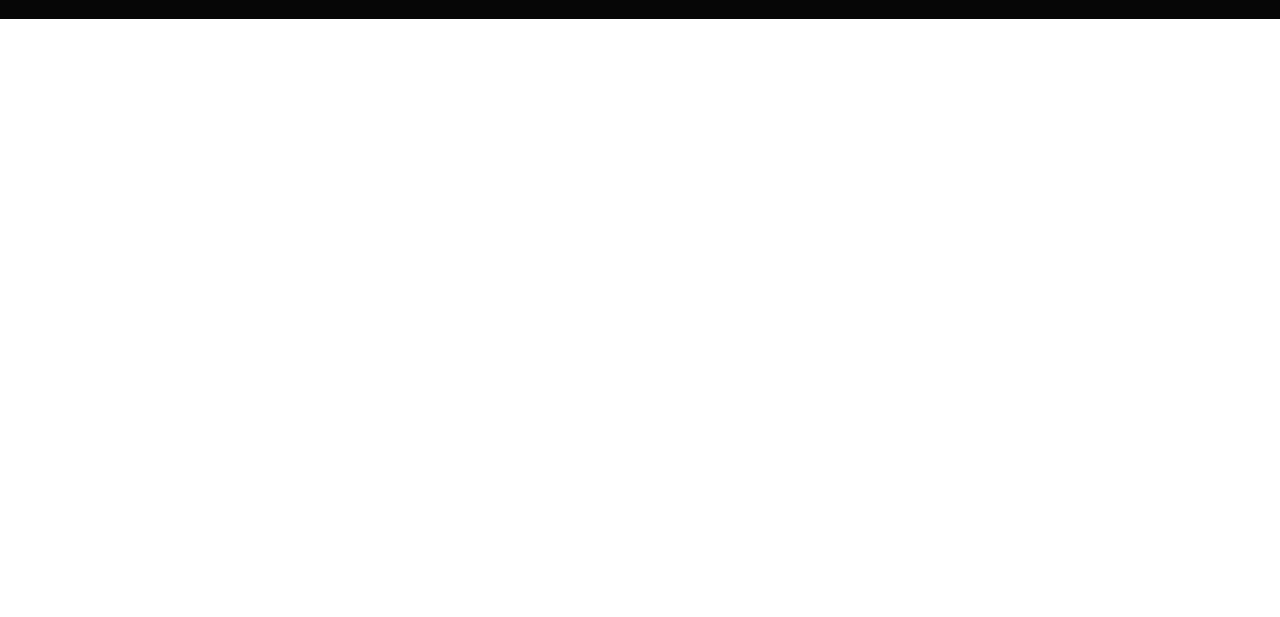
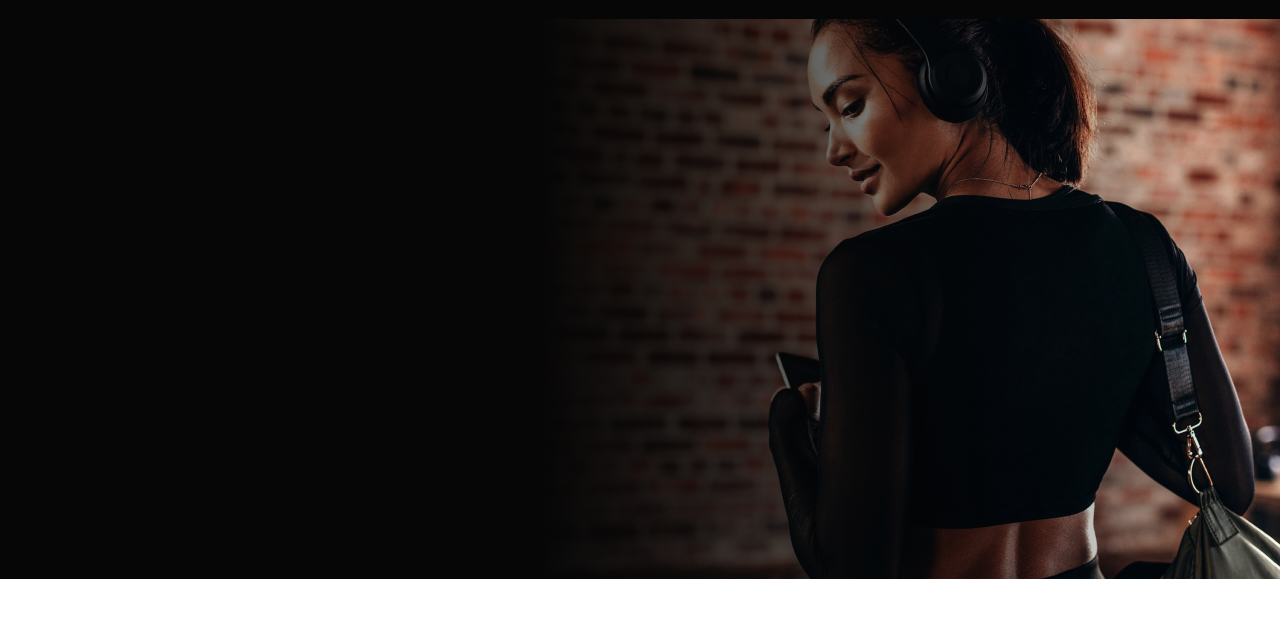
Before and after one commit to aficocelli/proj-html-vuejs, a website: page index.html in a window 1280 px wide. Shown: the part 61-678 px from the top of the page. Drawn offline with nearby package versions, Linux system fonts and the light colour scheme.

Commit message:
hero img and gradient

```diff
--- a/index.html
+++ b/index.html
@@ -56,13 +56,15 @@
             <!-- /main navigation -->
           </nav>
           <!-- /main nav -->
-          <!-- hero -->
-          <div class="hero">
+        </div>
+        <!-- /middle container -->
+        <!-- hero -->
+        <div class="hero">
+          <div class="text-box">
 
           </div>
-          <!-- /hero -->
         </div>
-        <!-- /middle container -->
+        <!-- /hero -->
       </header>
       <!-- /header -->
 
--- a/src/app.scss
+++ b/src/app.scss
@@ -2,3 +2,4 @@
 @import "partials/_commons.scss";
 @import "partials/_button.scss";
 @import "partials/_navbar.scss";
+@import "partials/_hero.scss";
--- /dev/null
+++ b/src/partials/_hero.scss
@@ -0,0 +1,12 @@
+// hero
+.hero{
+  height:70vh;
+  background-image: url("../img/hero.jpg");
+  background-position: top;
+  background-size: cover;
+  .text-box{
+    height:100%;
+    background: rgb(255,255,255);
+    background: linear-gradient(270deg, rgba(255,255,255,0) 0%, rgba(6,6,6,1) 58%);
+  }
+}
--- a/webpack.mix.js
+++ b/webpack.mix.js
@@ -1,3 +1,6 @@
 let mix = require('laravel-mix');
 
-mix.sass('src/app.scss', 'dist');
+mix.sass('src/app.scss', 'dist')
+.options({
+  processCssUrls: false
+});
```
Also changed, not shown: dist/app.css, img/hero.jpg (added).
